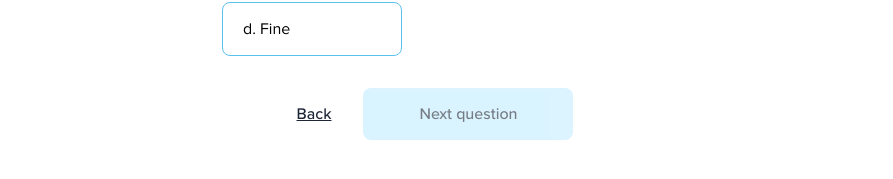
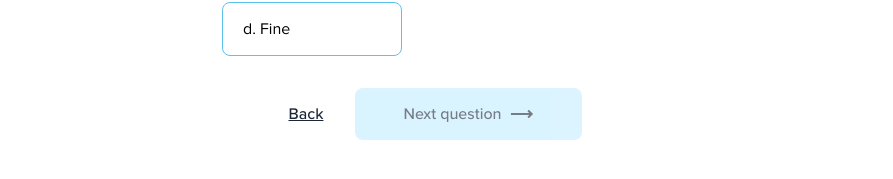
Before and after one commit to akmatoff/craftberry-skincare-quiz, a React (Vite) app: page / in a window 1280 px wide. Both pictures are taken after a click on the button "Start the quiz". Shown: the part 417-596 px from the top of the page, without its empty margins (213-1106 px from the left). Built offline with nearby package versions, Linux system fonts and the light colour scheme.

Commit message:
cleanup, add button icon, add readme

```diff
--- a/src/pages/quiz/QuizPage.tsx
+++ b/src/pages/quiz/QuizPage.tsx
@@ -3,6 +3,7 @@ import Question from "./components/Question";
 import Button from "@/shared/components/Button";
 import CircularProgressBar from "@/shared/components/CircularProgressBar";
 import { useNavigation } from "react-router";
+import { CgArrowLongRight } from "react-icons/cg";
 
 export default function QuizPage() {
   const navigation = useNavigation();
@@ -40,7 +41,11 @@ export default function QuizPage() {
         </Button>
 
         {hasNextQuestion ? (
-          <Button onClick={nextQuestion} disabled={!isAnswered}>
+          <Button
+            onClick={nextQuestion}
+            disabled={!isAnswered}
+            trailingIcon={<CgArrowLongRight />}
+          >
             Next question
           </Button>
         ) : (
--- a/src/shared/components/Button.tsx
+++ b/src/shared/components/Button.tsx
@@ -1,6 +1,7 @@
-import type { ButtonHTMLAttributes, ReactNode } from "react";
+import type { ButtonHTMLAttributes, ReactElement, ReactNode } from "react";
 import { tv } from "tailwind-variants";
 import LoadingSpinner from "./LoadingSpinner";
+import React from "react";
 
 const button = tv({
   base: "inline-flex items-center justify-center rounded-lg px-12 py-[14px] font-medium outline-none disabled:pointer-events-none disabled:opacity-60",
@@ -24,7 +25,7 @@ type Props = ButtonHTMLAttributes<HTMLButtonElement> & {
   children?: ReactNode;
   variant?: "solid" | "outline" | "ghost" | "circle";
   isLoading?: boolean;
-  trailingIcon?: ReactNode;
+  trailingIcon?: ReactElement<SVGElement>;
 };
 
 export default function Button({
@@ -37,7 +38,15 @@ export default function Button({
 }: Props) {
   return (
     <button className={button({ variant, className })} {...props}>
-      {isLoading ? <LoadingSpinner /> : children}
+      {isLoading ? (
+        <LoadingSpinner />
+      ) : (
+        <>
+          {children}
+          {trailingIcon &&
+            React.cloneElement(trailingIcon, { className: "ml-2 text-2xl" })}
+        </>
+      )}
     </button>
   );
 }
--- a/src/shared/lib/filterProductsByAnswers.ts
+++ b/src/shared/lib/filterProductsByAnswers.ts
@@ -9,8 +9,6 @@ export function filterProductsByAnswers(
       product.body_html
     } ${product.tags.join(" ")}`.toLowerCase();
 
-    console.log(searchTerm);
-
     return answers.some((answer) =>
       searchTerm.includes(answer.answer.text.toLowerCase())
     );
```
Also changed, not shown: 1 other file (tests, documents, lock files or other folders).
